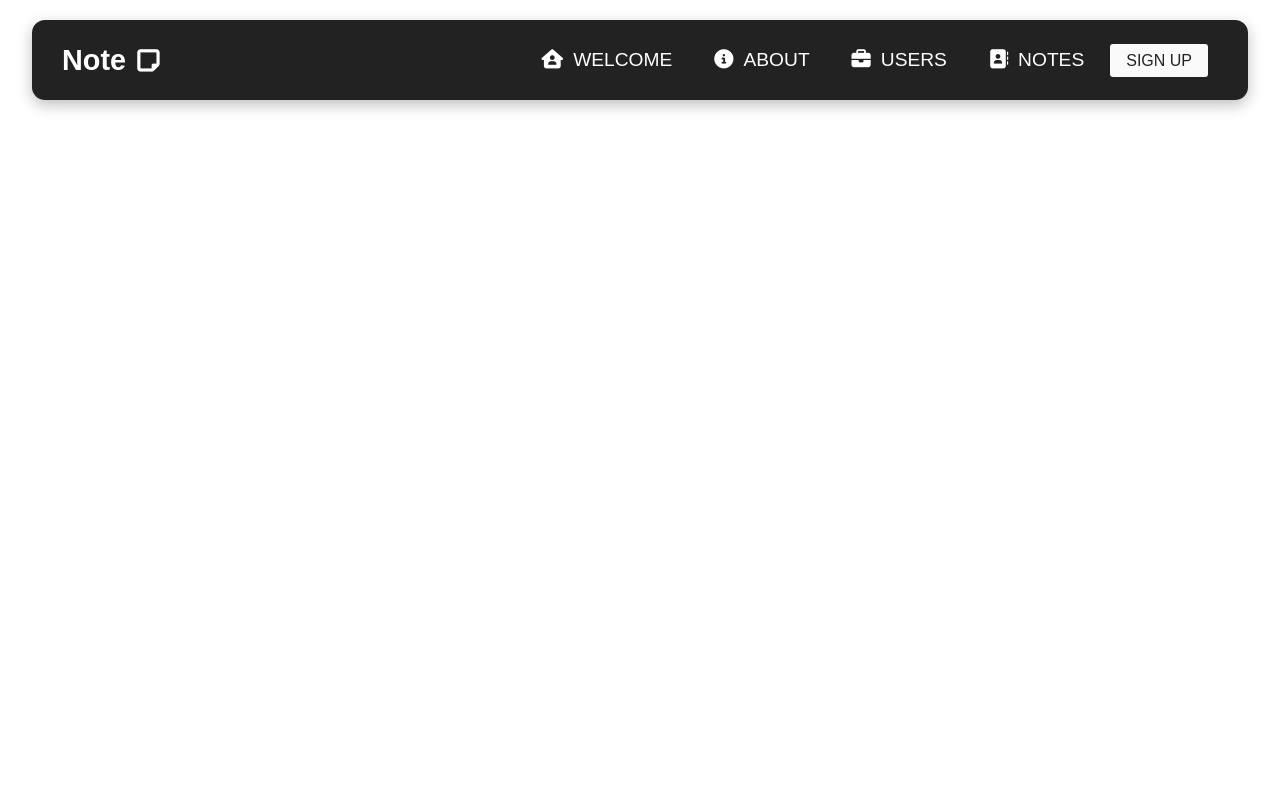
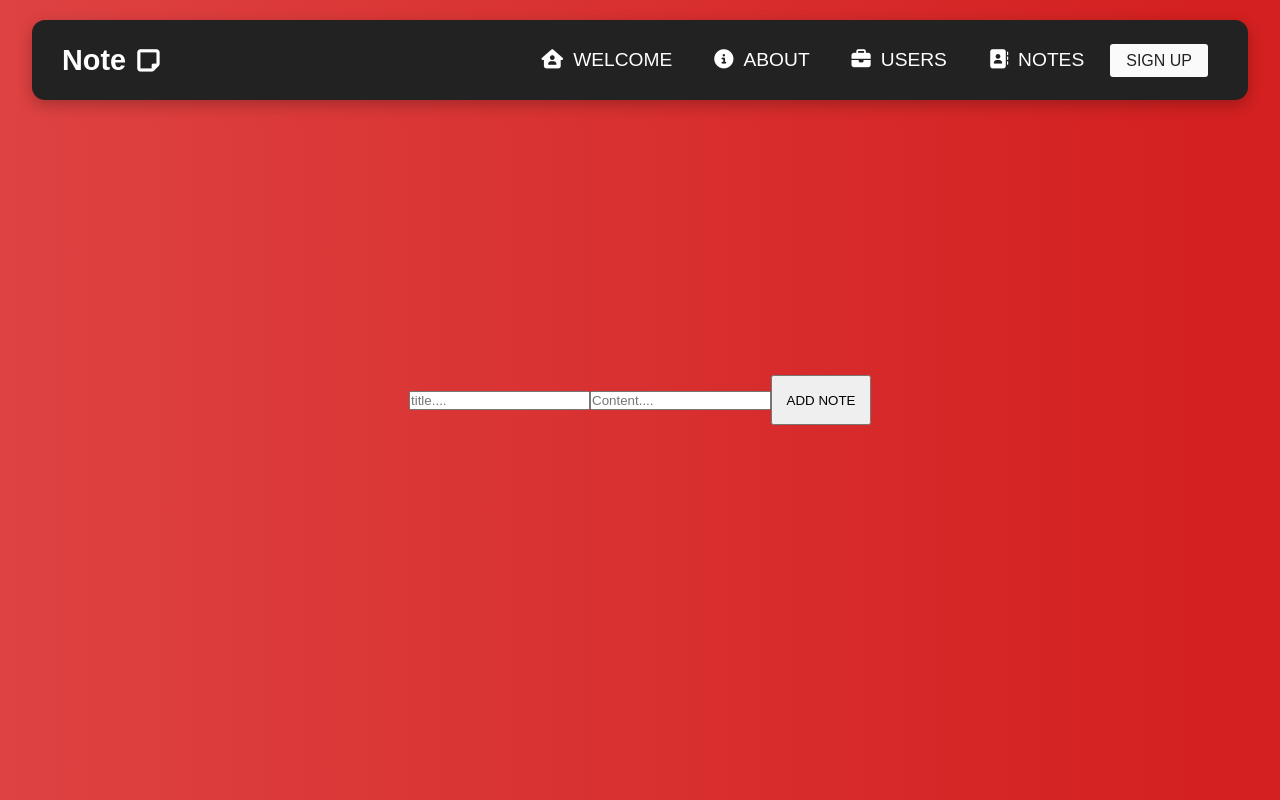
Before and after one commit to piesieomane/NOTE-TAKING-APP, a React (Vite) app in the folder client/: page /notes in a window 1280 px wide. Built offline with nearby package versions, Linux system fonts and the light colour scheme; no server answers.

Commit message:
Setup notes page

```diff
--- a/client/src/App.jsx
+++ b/client/src/App.jsx
@@ -4,6 +4,7 @@ import { Routes, Route } from 'react-router-dom';
 import Navbar from './components/Navbar';
 
 import Welcome from './components/Welcome';
+import Notes from './components/Notes';
 
 const App = () => {
   return (
@@ -11,6 +12,7 @@ const App = () => {
       <Navbar />
       <Routes>
         <Route path="/" element={<Welcome />} />
+        <Route path="/notes" element={<Notes />} />
       </Routes>
     </div>
   );
--- /dev/null
+++ b/client/src/components/Notes.jsx
@@ -0,0 +1,50 @@
+import React, { useState } from 'react';
+import { useDispatch } from 'react-redux';
+import { addNOTE } from '../redux/notes/notes';
+import './NotesStyles.css';
+
+const Notes = () => {
+  const dispatch = useDispatch();
+
+  const [formStates, setFormStates] = useState({ title: '', content: '' });
+
+  const changeState = (e) => {
+    e.preventDefault();
+    setFormStates({ ...formStates, [e.target.name]: e.target.value });
+  };
+
+  const noteState = (e) => {
+    e.preventDefault();
+    if (!formStates.title.trim() || !formStates.title.trim()) return;
+    const noteFetched = {
+      title: formStates.title,
+      content: formStates.content,
+    };
+    dispatch(addNOTE(noteFetched));
+    console.log(formStates.title, formStates.content, noteFetched);
+    setFormStates({ title: '', content: '' });
+  };
+  return (
+    <div className="note">
+      <form onSubmit={noteState}>
+        <input
+          type="text"
+          name="title"
+          onChange={changeState}
+          value={formStates.title}
+          placeholder="title...."
+        />
+        <input
+          type="text"
+          name="content"
+          onChange={changeState}
+          value={formStates.content}
+          placeholder="Content...."
+        />
+        <button type="submit"> ADD NOTE</button>
+      </form>
+    </div>
+  );
+};
+
+export default Notes;
--- /dev/null
+++ b/client/src/components/NotesStyles.css
@@ -0,0 +1,14 @@
+.note {
+  width: 100%;
+  height: 100vh;
+  text-align: center;
+  display: flex;
+  justify-content: center;
+  flex-direction: column;
+  background: rgb(222, 66, 66);
+  background: linear-gradient(
+    90deg,
+    rgba(222, 66, 66, 1) 0%,
+    rgba(212, 32, 32, 1) 94%
+  );
+}
--- a/client/src/components/Welcome.jsx
+++ b/client/src/components/Welcome.jsx
@@ -1,6 +1,6 @@
 import React, { useState } from 'react';
 import { useDispatch } from 'react-redux';
-import { useSelector } from 'react-redux';
+import { addUSER } from '../redux/users/users';
 
 import './WelcomeStyles.css';
 
@@ -10,15 +10,17 @@ const Welcome = () => {
   const [formStates, setFormStates] = useState({ name: '' });
 
   const changeState = (e) => {
+    e.preventDefault();
     setFormStates({ ...formStates, [e.target.name]: e.target.value });
   };
 
   const userState = (e) => {
     e.preventDefault();
-    const userFetched = {
+    if (!formStates.name.trim()) return;
+    const userFetched = JSON.stringify({
       name: formStates.name,
-    };
-    dispatch(addUser(userFetched));
+    });
+    dispatch(addUSER(userFetched));
     setFormStates({ name: '' });
   };
   return (
--- a/client/src/redux/notes/notes.js
+++ b/client/src/redux/notes/notes.js
@@ -31,7 +31,11 @@ export const fetchNOTES = createAsyncThunk(GET_NOTES, async () => {
 });
 
 export const addNOTE = createAsyncThunk(ADD_NOTE, async (note) => {
-  const res = await axios.post('http://localhost:3000/api/notes/', note);
+  const res = await axios.post('http://localhost:3000/api/notes/', note, {
+    headers: {
+      'Content-Type': 'application/json',
+    },
+  });
   return {
     notes: res.data,
   };
--- a/client/src/redux/users/users.js
+++ b/client/src/redux/users/users.js
@@ -31,7 +31,11 @@ export const fetchUSERS = createAsyncThunk(GET_USERS, async () => {
 });
 
 export const addUSER = createAsyncThunk(ADD_USER, async (user) => {
-  const res = await axios.post('http://localhost:3000/api/users/', user);
+  const res = await axios.post('http://localhost:3000/api/users/', user, {
+    headers: {
+      'Content-Type': 'application/json',
+    },
+  });
   return {
     users: res.data,
   };
```
